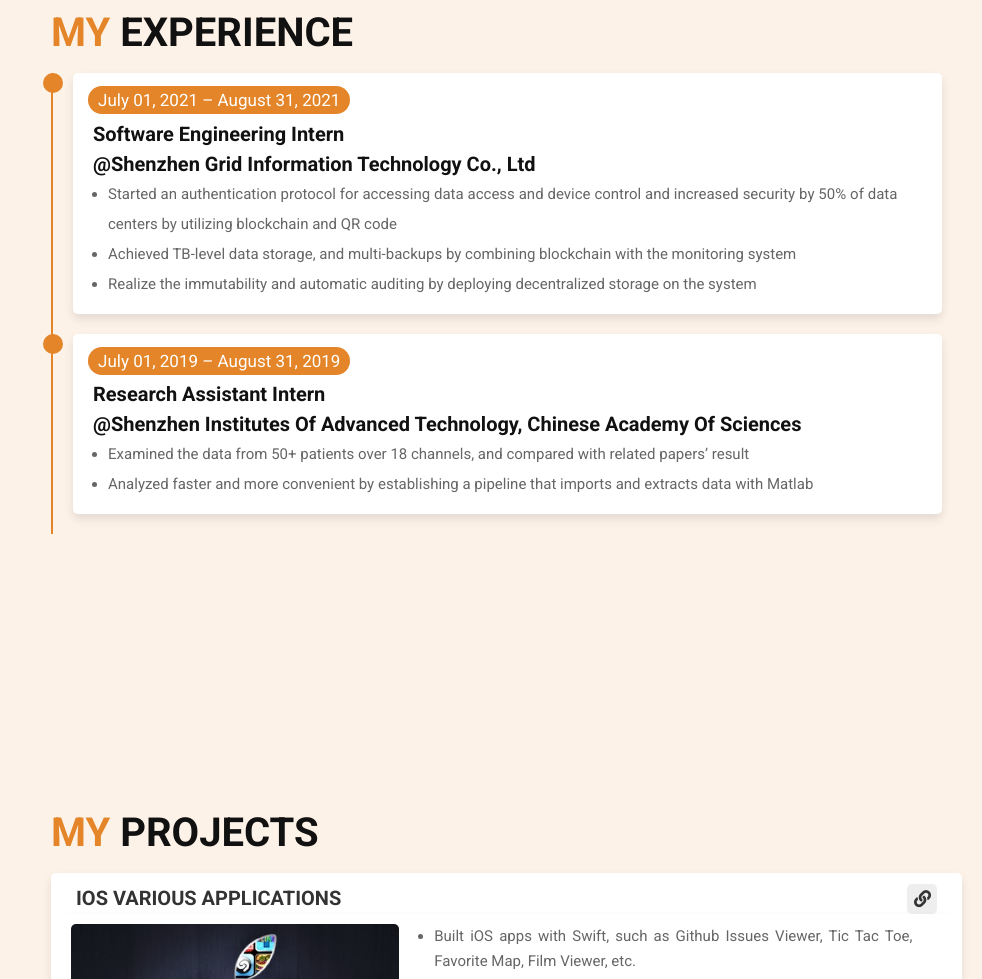
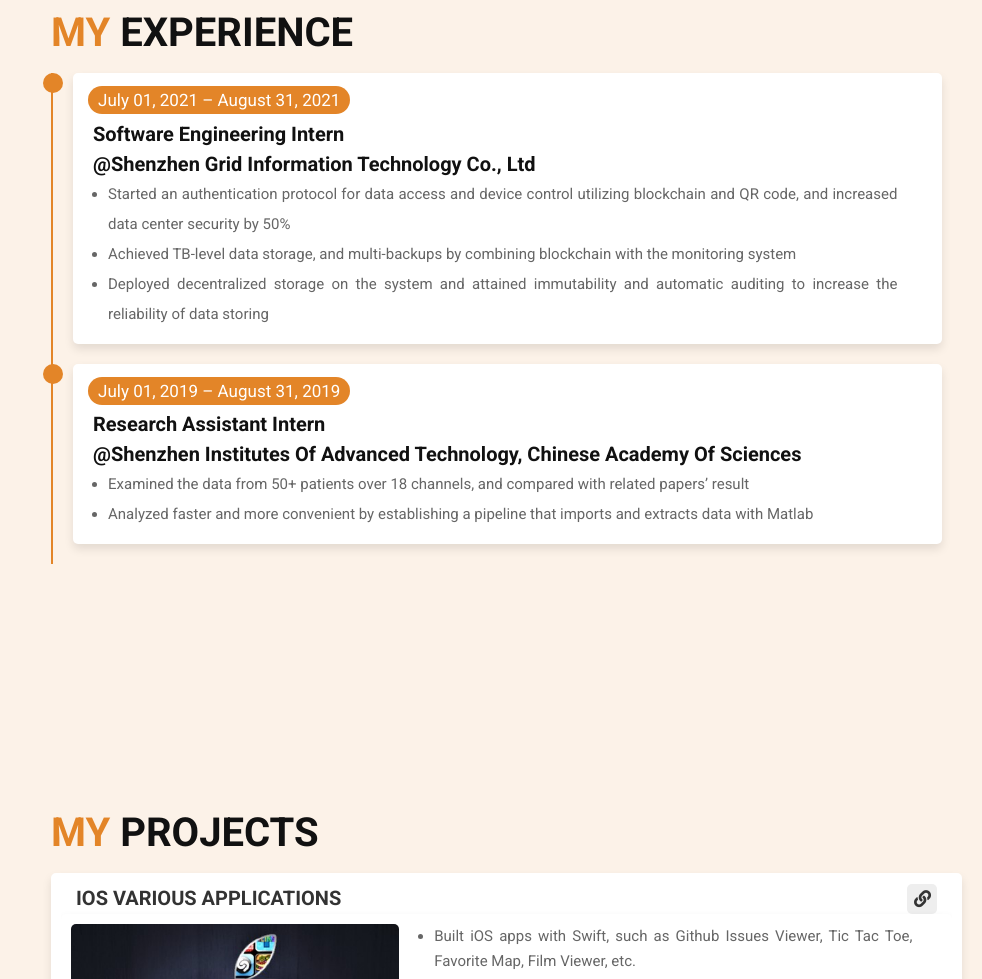
Before and after one commit to ZhiqingPan/ZhiqingPan.github.io, a plain HTML site: page index.html in a window 1280 px wide. Shown: the part 1607-2586 px from the top of the page, without its empty margins (298-1280 px from the left). Drawn offline with Linux system fonts and the light colour scheme.

Commit message:
description of shange

```diff
--- a/index.html
+++ b/index.html
@@ -94,9 +94,9 @@
                     <h4>@Shenzhen Grid Information Technology Co., Ltd </h4>
                     <p>
                     	<ul>
-                    		<li>Started an authentication protocol for accessing data access and device control and increased security by 50% of data centers by utilizing blockchain and QR code</li>
+                    		<li>Started an authentication protocol for data access and device control utilizing blockchain and QR code, and increased data center security by 50%</li>
                     		<li>Achieved TB-level data storage, and multi-backups by combining blockchain with the monitoring system</li>
-                    		<li>Realize the immutability and automatic auditing by deploying decentralized storage on the system</li>
+                    		<li>Deployed decentralized storage on the system and attained immutability and automatic auditing to increase the reliability of data storing</li>
                     	</ul>
                     </p>
                 </div>
```
